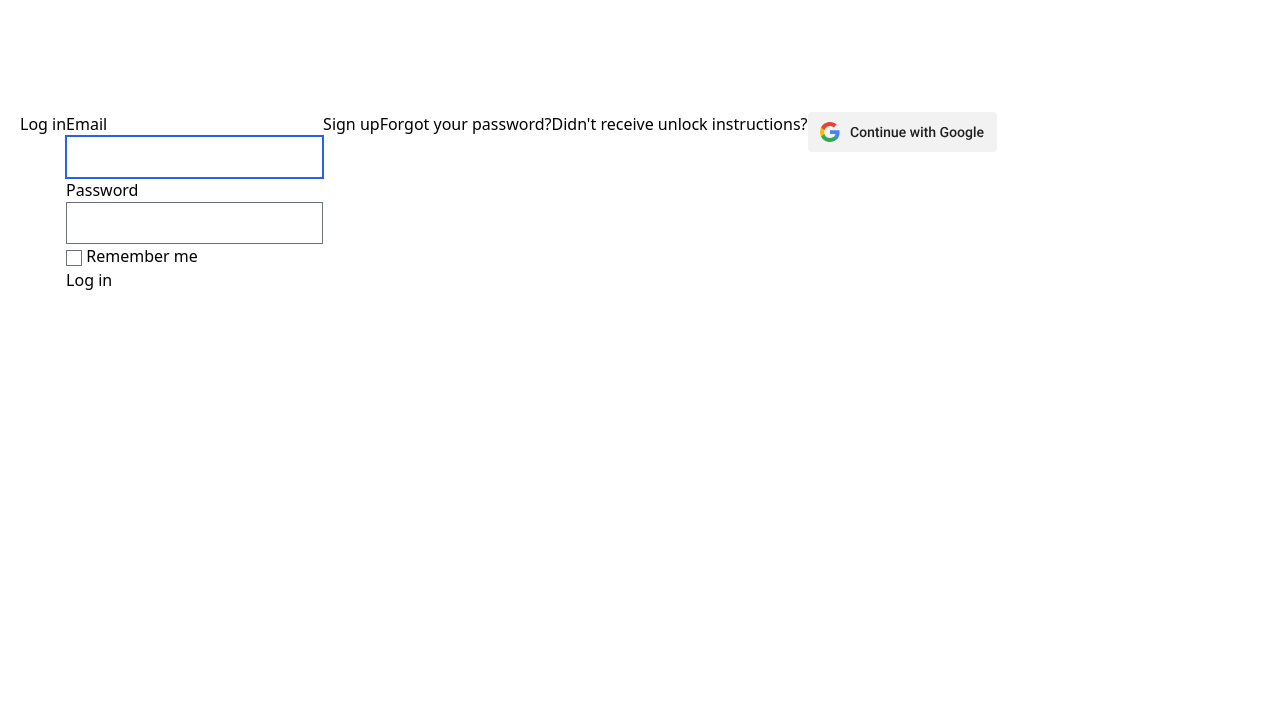
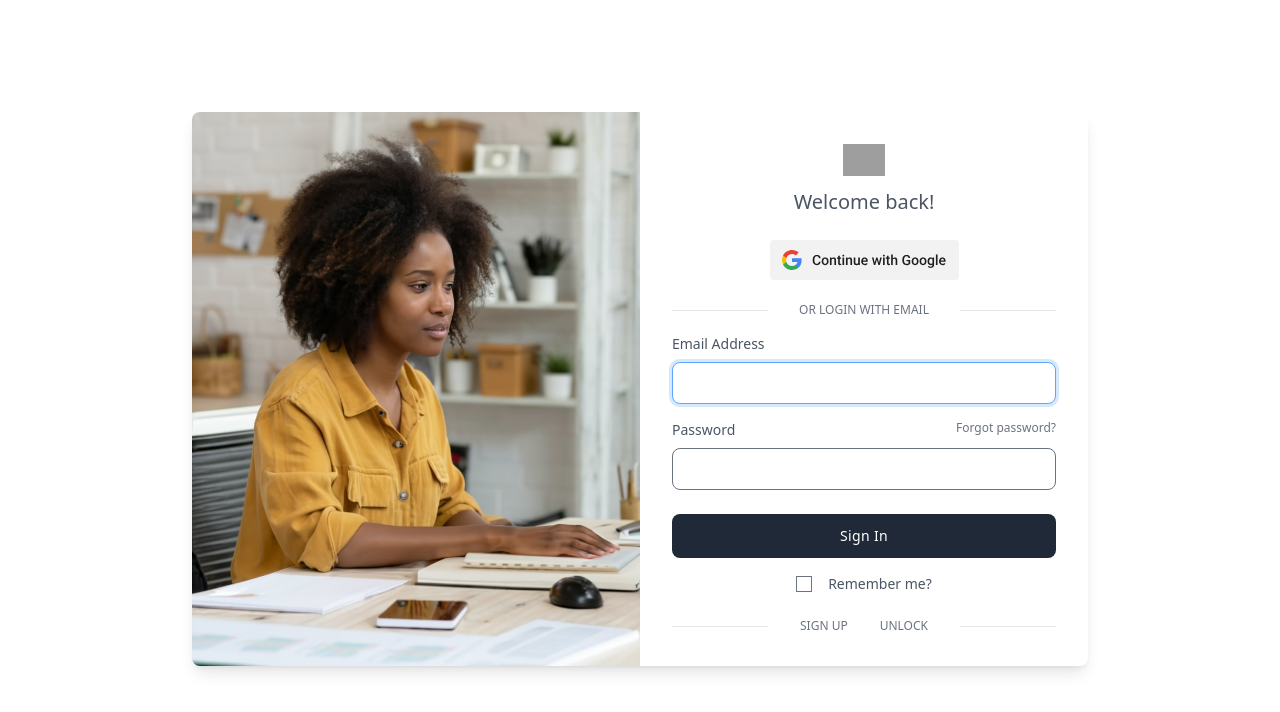
Before and after one commit to Thoth1111/Customer-Service-ITS, a Rails app: page /users/sign_in in a window 1280 px wide. Shown: the top 712 px of the page. Run offline with Rails 7, Linux system fonts and the light colour scheme; style sheets or scripts are compiled from the project's sources; some libraries are stand-ins or nearby versions; grey boxes are pictures that could not be loaded.

Commit message:
Modify new_session view

```diff
--- a/app/views/devise/sessions/new.html.erb
+++ b/app/views/devise/sessions/new.html.erb
@@ -1,26 +1,54 @@
-<h2>Log in</h2>
+<div class="flex w-full max-w-sm mx-auto overflow-hidden bg-white rounded-lg shadow-lg dark:bg-gray-800 lg:max-w-4xl">
+    <div class="hidden bg-cover lg:block lg:w-1/2" style="background-image: url('<%= asset_path('ideogram_1.jpg') %>');"></div>
+
+    <div class="w-full px-6 py-8 md:px-8 lg:w-1/2">
+        <div class="flex justify-center mx-auto">
+            <img class="w-auto h-7 sm:h-8" src="https://merakiui.com/images/logo.svg", alt="">
+        </div>
+
+        <p class="mt-3 text-xl text-center text-gray-600 dark:text-gray-200">
+            Welcome back!
+        </p>
+
+        <div class="text-center mt-6">
+            <%= render "devise/shared/google_oauth2" %>
+        </div>
+
+        <div class="flex items-center justify-between mt-4">
+            <span class="w-1/5 border-b dark:border-gray-600 lg:w-1/4"></span>
+            <span class="text-xs text-center text-gray-500 uppercase dark:text-gray-400">or login with email</span>
+            <span class="w-1/5 border-b dark:border-gray-600 lg:w-1/4"></span>
+        </div>
 
         <%= form_for(resource, as: resource_name, url: session_path(resource_name)) do |f| %>
-  <div class="field">
-    <%= f.label :email %><br />
-    <%= f.email_field :email, autofocus: true, autocomplete: "email" %>
+          <div class="field mt-4">
+            <%= f.label :email, "Email Address", class: "block mb-2 text-sm font-medium text-gray-600 dark:text-gray-200" %>
+            <%= f.email_field :email, autofocus: true, autocomplete: "email", class: "block w-full px-4 py-2 text-gray-700 bg-white border rounded-lg dark:bg-gray-800 dark:text-gray-300 dark:border-gray-600 focus:border-blue-400 focus:ring-opacity-40 dark:focus:border-blue-300 focus:outline-none focus:ring focus:ring-blue-300" %>
           </div>
 
-  <div class="field">
-    <%= f.label :password %><br />
-    <%= f.password_field :password, autocomplete: "current-password" %>
+          <div class="field mt-4 flex-col justify-between">
+              <div class="flex justify-between">
+                <%= f.label :password, "Password", class: "block mb-2 text-sm font-medium text-gray-600 dark:text-gray-200" %>
+                <%= link_to "Forgot password?", new_password_path(resource_name), class: "text-xs text-gray-500 dark:text-gray-300 hover:underline" %>
               </div>
 
-  <% if devise_mapping.rememberable? %>
-    <div class="field">
-      <%= f.check_box :remember_me %>
-      <%= f.label :remember_me %>
+              <%= f.password_field :password, autocomplete: "current-password", class: "block w-full px-4 py-2 text-gray-700 bg-white border rounded-lg dark:bg-gray-800 dark:text-gray-300 dark:border-gray-600 focus:border-blue-400 focus:ring-opacity-40 dark:focus:border-blue-300 focus:outline-none focus:ring focus:ring-blue-300" %>
+          </div>
+
+          <div class="actions mt-6">
+              <%= f.submit "Sign in", class: "w-full px-6 py-3 text-sm font-medium tracking-wide text-white capitalize transition-colors duration-300 transform bg-gray-800 rounded-lg hover:bg-gray-700 focus:outline-none focus:ring focus:ring-gray-300 focus:ring-opacity-50" %>
+          </div>
+          <div class="field w-full mt-4 gap-2 flex justify-center items-center">
+            <%= f.check_box :remember_me, style: "margin-right: 0.5rem;" %>
+            <%= f.label :remember_me, "Remember me?", class: "block text-sm font-medium text-gray-600 dark:text-gray-200" %>
           </div>
         <% end %>
 
-  <div class="actions">
-    <%= f.submit "Log in" %>
+        <div class="flex items-center justify-between mt-6">
+            <span class="w-1/5 border-b dark:border-gray-600 md:w-1/4"></span>
+            <%= link_to "Sign up", new_registration_path(resource_name), class: "text-xs text-gray-500 uppercase dark:text-gray-400 hover:underline" %>
+            <%= link_to "Unlock", new_unlock_path(resource_name), class: "text-xs text-gray-500 uppercase dark:text-gray-400 hover:underline" %>
+            <span class="w-1/5 border-b dark:border-gray-600 md:w-1/4"></span>
         </div>
-<% end %>
-
-<%= render "devise/shared/links" %>
+    </div>
+</div>
```
Lines whose indentation alone changed are shown as unchanged.
